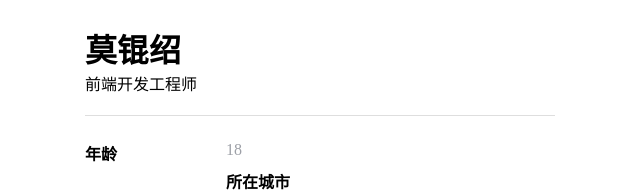
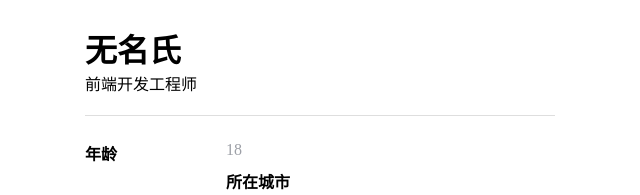
Before and after one commit to mokunshao/RScard-8, a plain HTML site: page index.html in a window 1280 px wide. Shown: the part 558-753 px from the top of the page, 200-840 px from the left. Drawn offline with nearby package versions, Linux system fonts and the light colour scheme; a script that the page names is missing.

Commit message:
Update index.html

```diff
--- a/index.html
+++ b/index.html
@@ -53,7 +53,7 @@
                     <span class="hello">Hello
                         <span class="triangle"></span>
                     </span>
-                    <h1>莫锟绍</h1>
+                    <h1>无名氏</h1>
                     <p>前端开发工程师</p>
                     <hr>
                     <dl class="clearfix">
```
